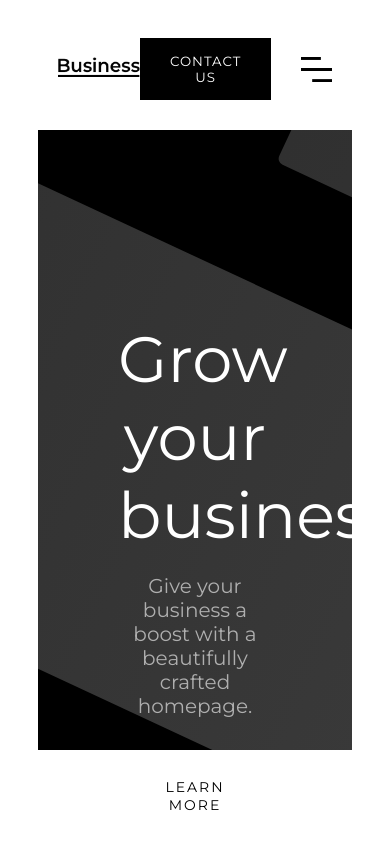
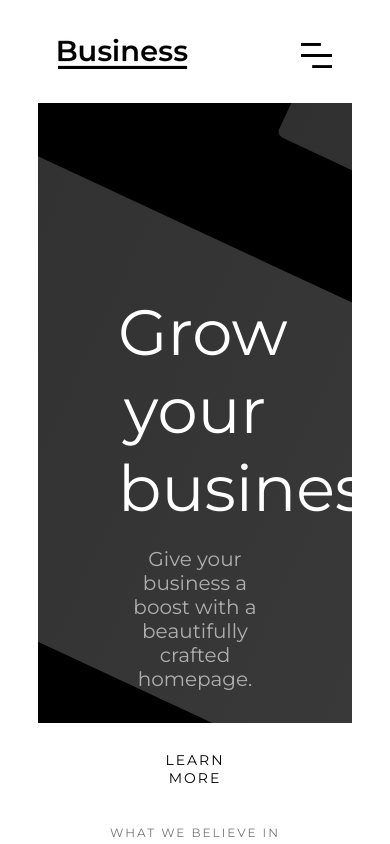
Before and after one commit to thegalluzz/webflow-template-remake, a Next.js app: page / in a window 390 px wide. Shown: the top 844 px of the page. Built offline with nearby package versions, Linux system fonts and the light colour scheme.

Commit message:
changed navbar button

```diff
--- a/components/navbar/navbar.module.css
+++ b/components/navbar/navbar.module.css
@@ -43,7 +43,7 @@
     opacity: 100%;
 }
 
-.MainButton {
+.NavbarButton {
     padding-left: 30px;
     padding-right: 30px;
     padding-top: 15px;
@@ -56,7 +56,7 @@
     letter-spacing: 1px;
 }
 
-.mainbutton:hover {
+.NavbarButton:hover {
     cursor: pointer;
 }
 
@@ -84,7 +84,7 @@
 
 @media screen and (max-width: 1024px) {
 
-    .MainButton {
+    .NavbarButton {
         display: none;
     }
 
--- a/components/navbar/navbar.tsx
+++ b/components/navbar/navbar.tsx
@@ -18,7 +18,7 @@ export default function Navbar() {
                             <Link href='/contact' className={styles.NavigationItem}>CONTACT</Link>
                         </div>
                     </div>
-                    <Link href='mailto:example@example.com'><button className="MainButton" > CONTACT US </button></Link>
+                    <Link href='mailto:example@example.com'><button className={styles.NavbarButton} > CONTACT US </button></Link>
                     <div className={styles.MenuImgDiv} onClick={() => setNavigationItems(!navigationItems)}>
                         <img src="/menu-icon.png" alt="logo" className={styles.MenuImg} />
                     </div>
--- a/styles/globals.css
+++ b/styles/globals.css
@@ -110,7 +110,7 @@ body {
   background-color: black;
   border: none;
   color: white;
-  margin-right: 30px;
+  /*margin-right: 30px;*/
   font-family: Montserrat, sans-serif;
   letter-spacing: 1px;
 }
```
